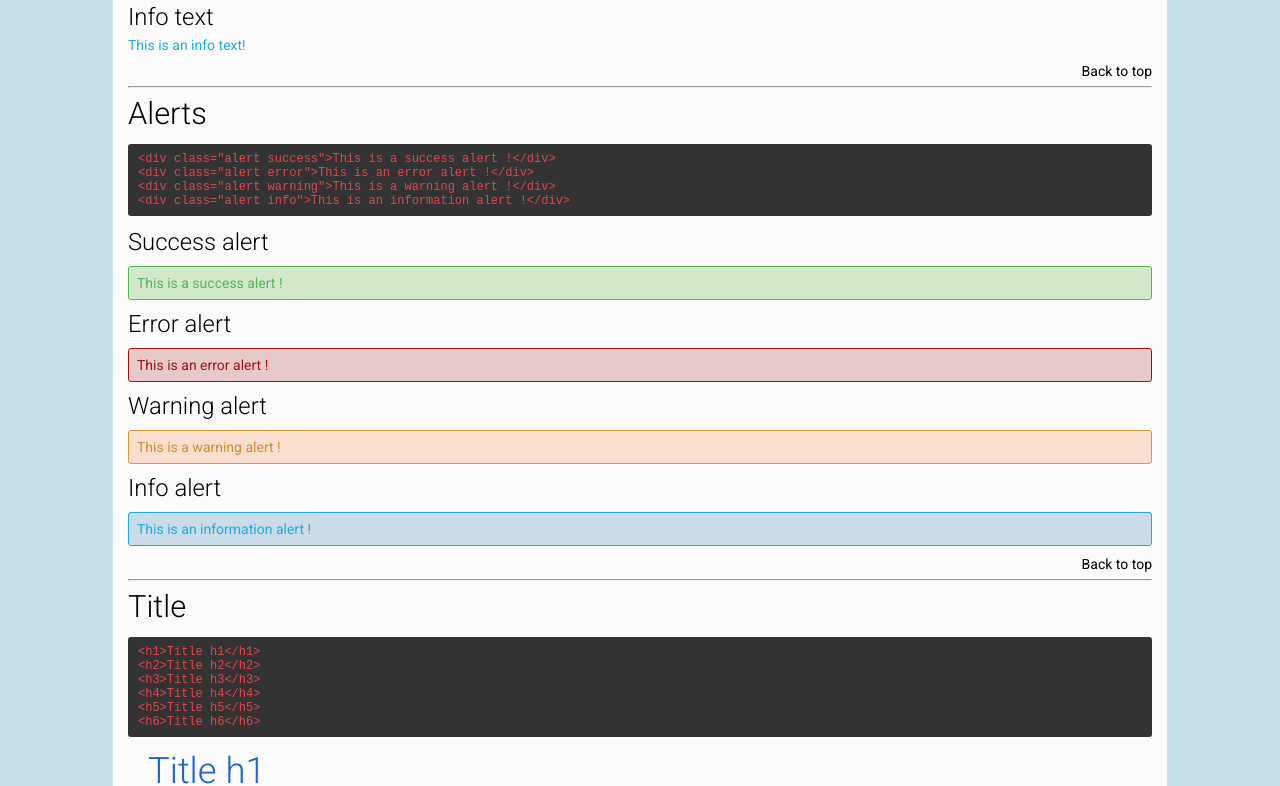
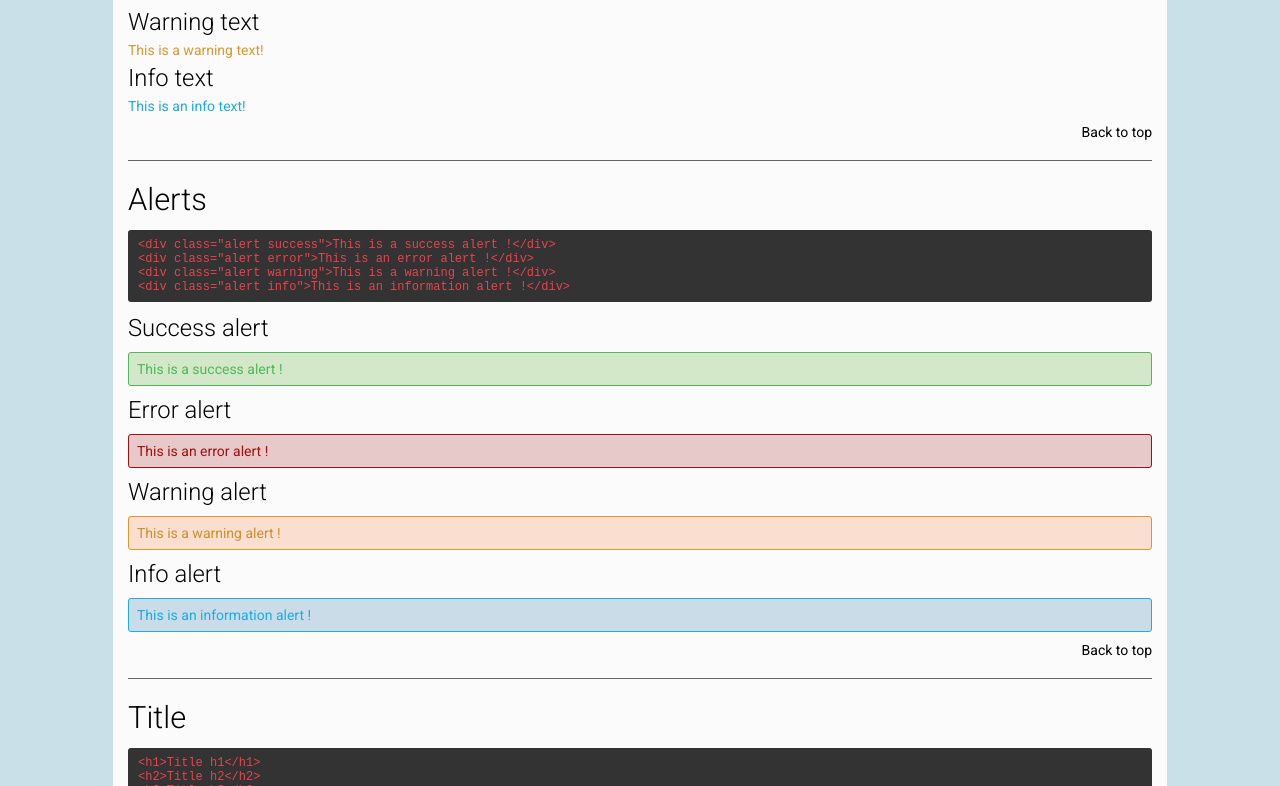
Before and after one commit to jawg/jawgstrap, a website: page docs/documentation.html in a window 1280 px wide. Shown: the part 2014-2800 px from the top of the page. Drawn offline with nearby package versions, Linux system fonts and the light colour scheme; files that its build step writes are made by us from their sources.

Commit message:
[release] Jawgstrap 1.5.3

```diff
--- a/jawgstrap.scss
+++ b/jawgstrap.scss
@@ -315,7 +315,7 @@ html, body {
     font-size: 1.3em;
   }
 
-  .hr {
+  hr, .hr {
     display: block;
     margin: 20px 0;
     padding: 0;
--- a/package.json
+++ b/package.json
@@ -1,6 +1,6 @@
 {
   "name": "jawgstrap",
-  "version": "1.5.2",
+  "version": "1.5.3",
   "description": "Jawgstrap is a sass theme for Jawg applications.",
   "main": "jawgstrap.scss",
   "directories": {
```
